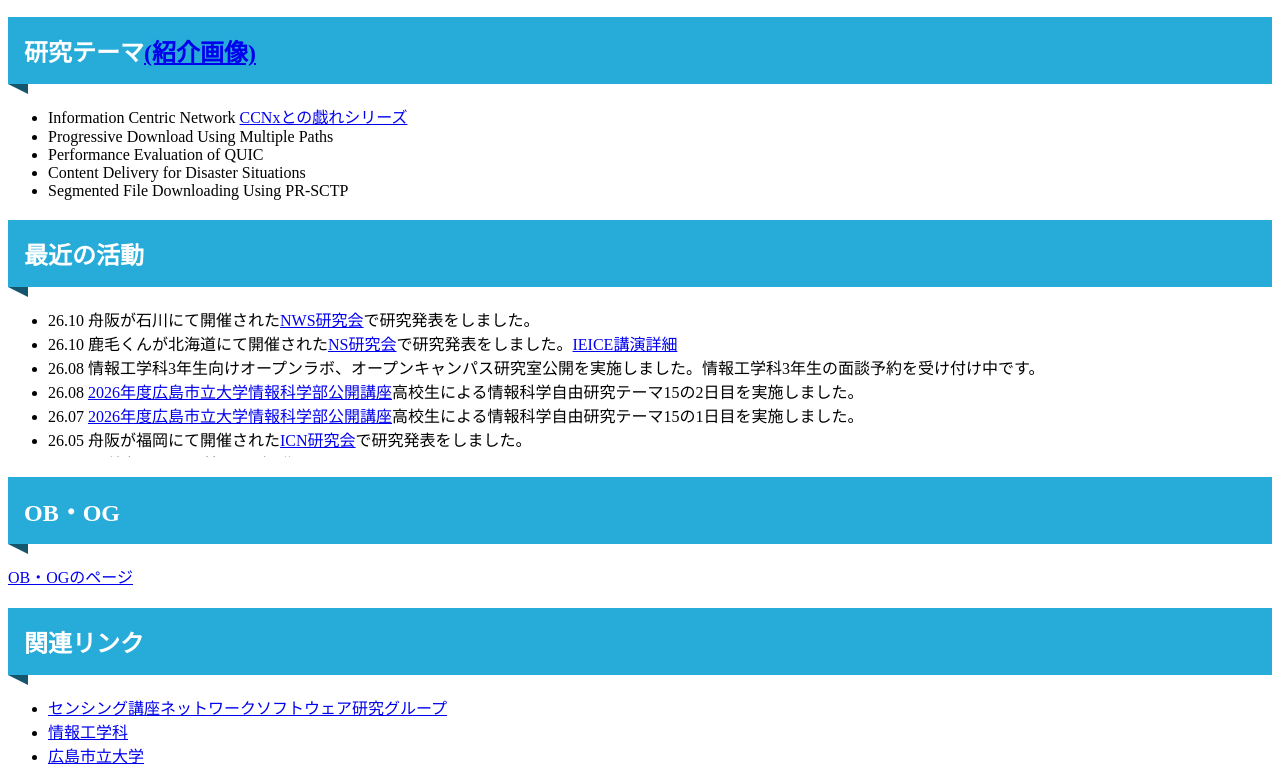
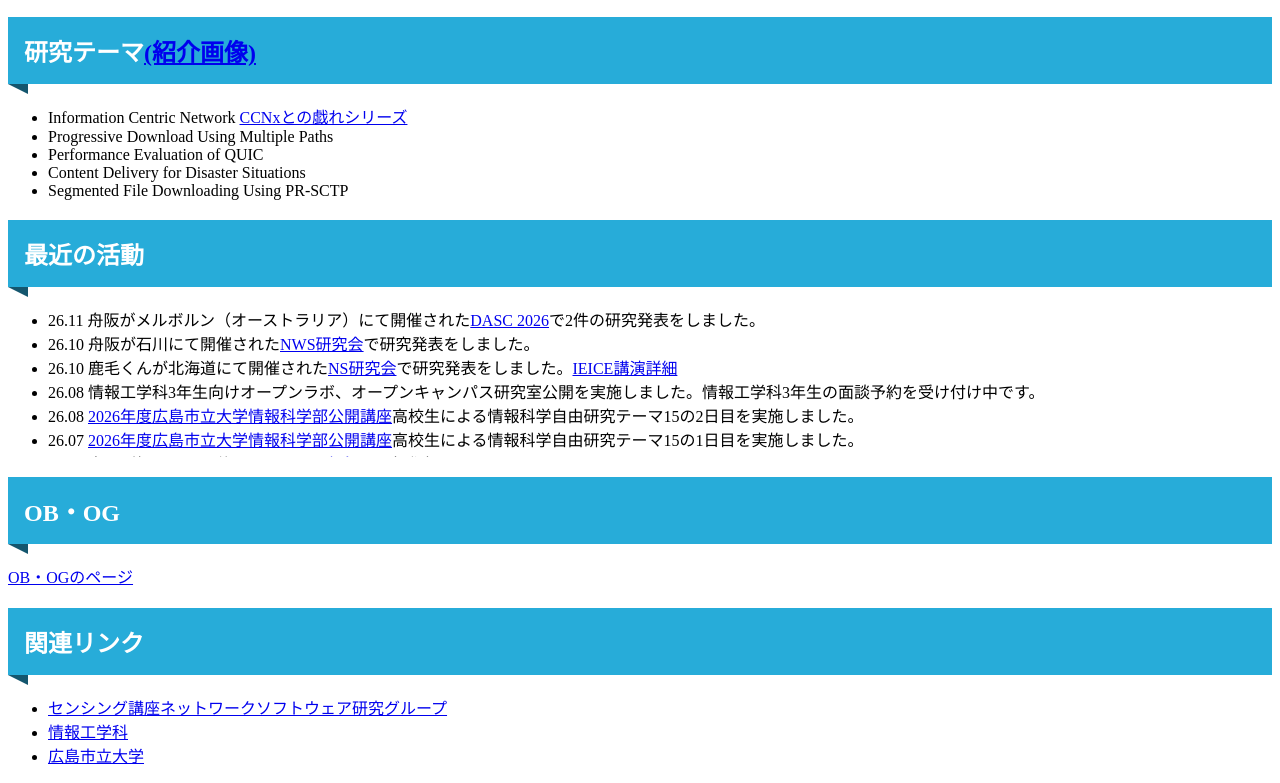
Before and after one commit to funahcu/funalab, a plain HTML site: page index.html in a window 1280 px wide. Shown: the part 598-1381 px from the top of the page. Drawn offline with Linux system fonts and the light colour scheme.

Commit message:
Add funa's two presentation at IEEE DASC 2026 to index.html

```diff
--- a/index.html
+++ b/index.html
@@ -42,6 +42,7 @@
 </ul>
 <h2>最近の活動</h2>
 <ul style="height: 150px; overflow: scroll;">
+  <li>26.11 舟阪がメルボルン（オーストラリア）にて開催された<a href="https://cyber-science.org/2026/dasc/">DASC 2026</a>で2件の研究発表をしました。
   <li>26.10 舟阪が石川にて開催された<a href="https://www.ieice.org/cs/ns/nws/41/program/">NWS研究会</a>で研究発表をしました。
   <li>26.10 鹿毛くんが北海道にて開催された<a href="https://www.ieice.org/cs/ns/jpn/">NS研究会</a>で研究発表をしました。<a href="https://ken.ieice.org/ken/paper/20261009BcYH/">IEICE講演詳細</a>
   <li>26.08 情報工学科3年生向けオープンラボ、オープンキャンパス研究室公開を実施しました。情報工学科3年生の面談予約を受け付け中です。
```
